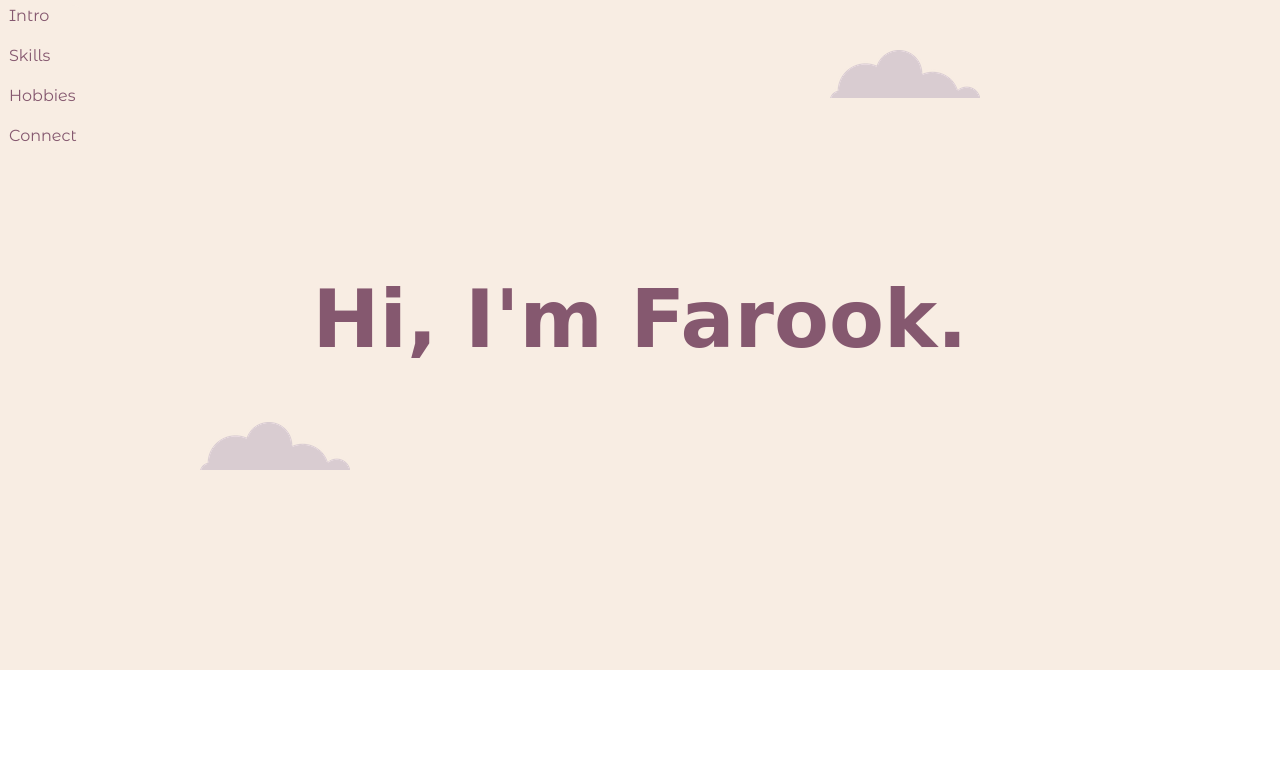
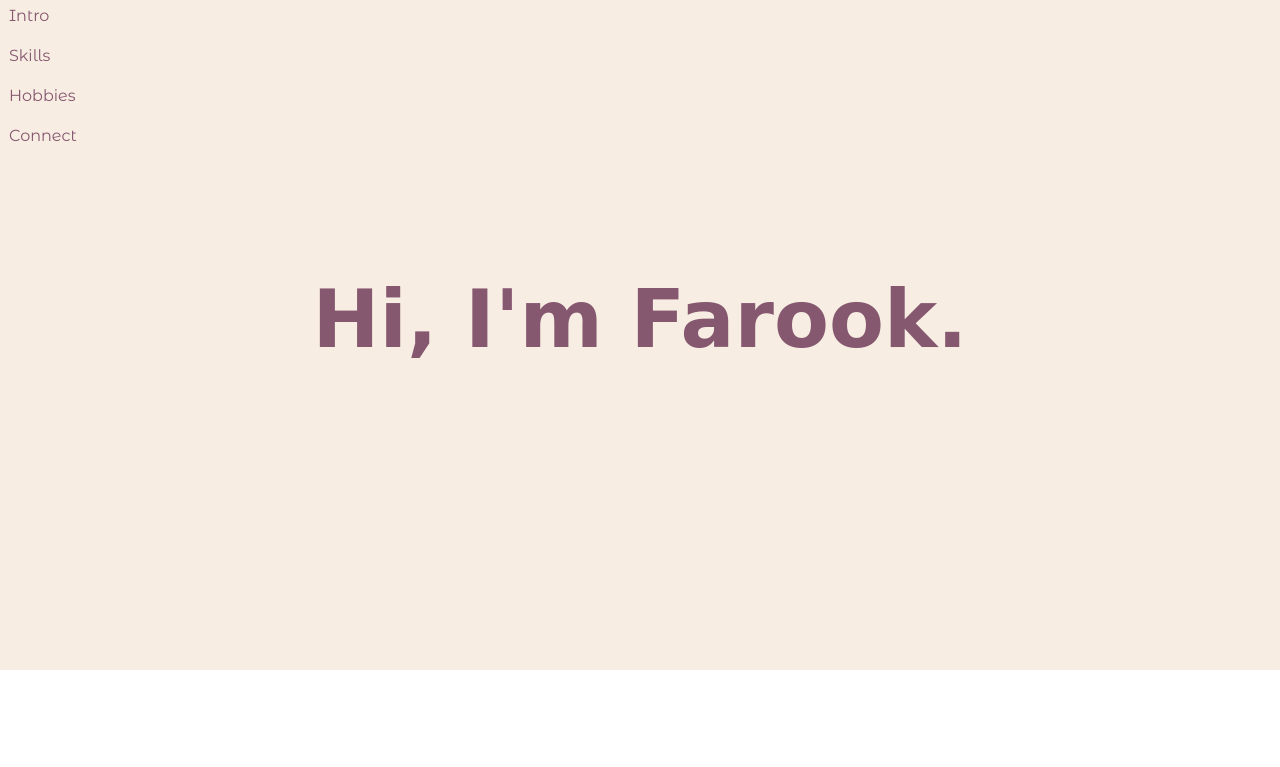
Before and after one commit to Masutarafu/Port_folio, a plain HTML site: page index.html in a window 1280 px wide. Shown: the top 767 px of the page. Drawn offline with Linux system fonts and the light colour scheme; a web font is replaced by a local one.

Commit message:
Update test

```diff
--- a/index.html
+++ b/index.html
@@ -23,10 +23,10 @@
                 </div>
             </div>
 
-            <img src="images/cloud.png" class="first_cloud" alt="Cloud-image">
+<!--             <img src="images/cloud.png" class="first_cloud" alt="Cloud-image"> -->
             <h1 class="pro_h1">Hi, I'm Farook.</h1>
-            <img src="images/cloud.png" class="bot_cloud" alt="Cloud-image">
-
+<!--             <img src="images/cloud.png" class="bot_cloud" alt="Cloud-image">
+ -->
         </div>
 
         <div class="cont_middle">
```
